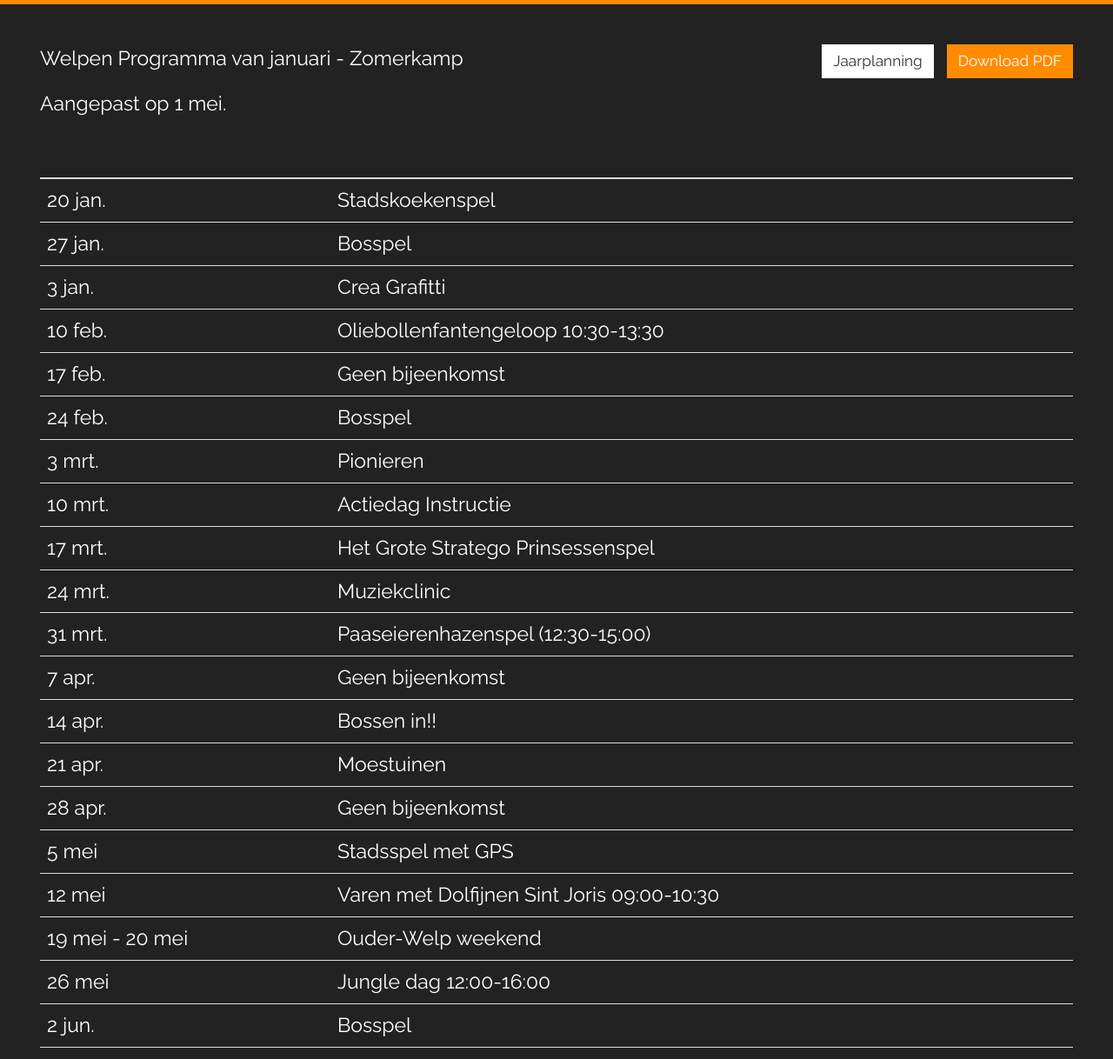
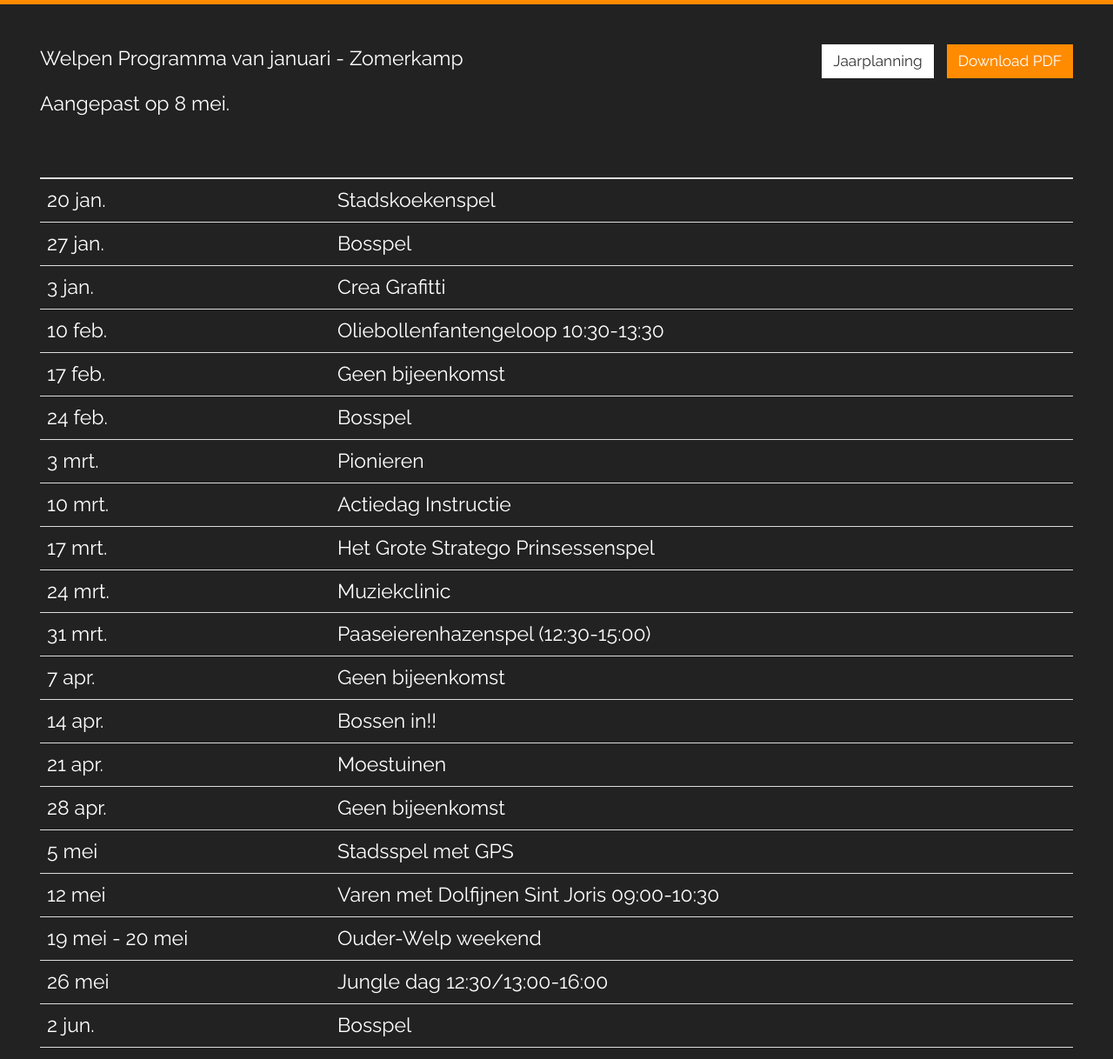
Before and after one commit to nognooitmeegemaakt/website, a Jekyll site: the page built from _agenda/welpen.md, in a window 1280 px wide. Shown: the part 270-1488 px from the top of the page at 87% size. Built offline with Jekyll 4.4.1, drawn with Linux system fonts in a browser that asks for light colours; some web fonts are replaced.

Commit message:
Update welpen.md Agenda through CMS
By Fabrizio Zanin (172.69.54.48)

```diff
--- a/_agenda/welpen.md
+++ b/_agenda/welpen.md
@@ -8,7 +8,7 @@ footer: ""
 
 Welpen Programma van januari - Zomerkamp
 
-Aangepast op 1 mei.
+Aangepast op 8 mei.
 
 | | |
 |---|---|
@@ -30,7 +30,7 @@ Aangepast op 1 mei.
 | 5 mei | Stadsspel met GPS |
 | 12 mei | Varen met Dolfijnen Sint Joris 09:00-10:30 |
 | 19 mei - 20 mei | Ouder-Welp weekend |
-| 26 mei | Jungle dag 12:00-16:00 |
+| 26 mei | Jungle dag 12:30/13:00-16:00 |
 | 2 jun. | Bosspel |
 | 9 jun. | Waterspelen |
 | 16 jun. | Timmeren, zagen, schroeven (Tienerdag) |
```
